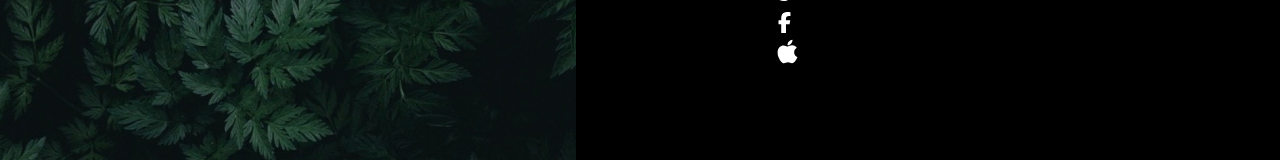
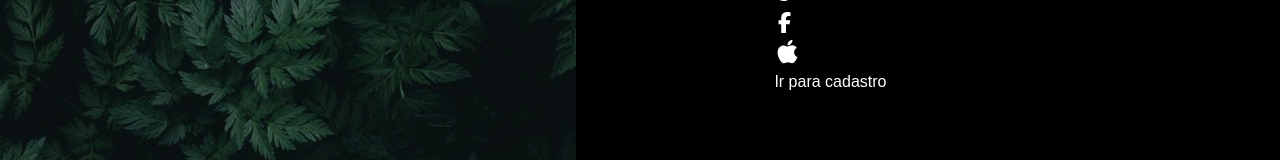
Before and after one commit to LeonanAraudo/ProjectForm, a Next.js app: page / in a window 1280 px wide. Shown: the part 536-696 px from the top of the page. Built offline with nearby package versions, Linux system fonts and the light colour scheme.

Commit message:
update buttons

```diff
--- a/src/app/page.jsx
+++ b/src/app/page.jsx
@@ -25,6 +25,7 @@ export default function Home() {
                     </div>
                     <div className={style.alingLogin}>
                        <Login />
+                       <button onClick={toggleForms}>Ir para cadastro</button>
                     </div>
                 </div>
             </div>
```
